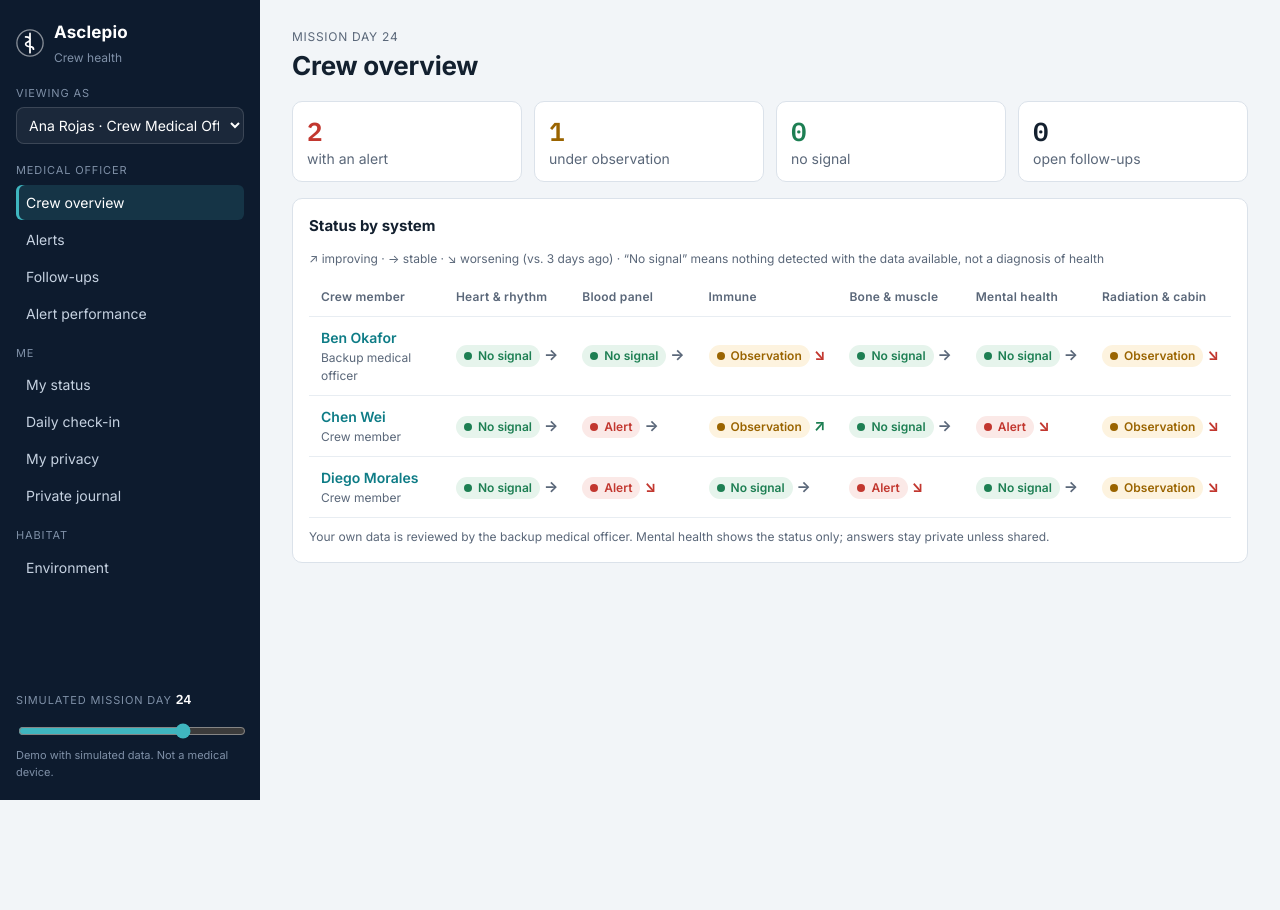
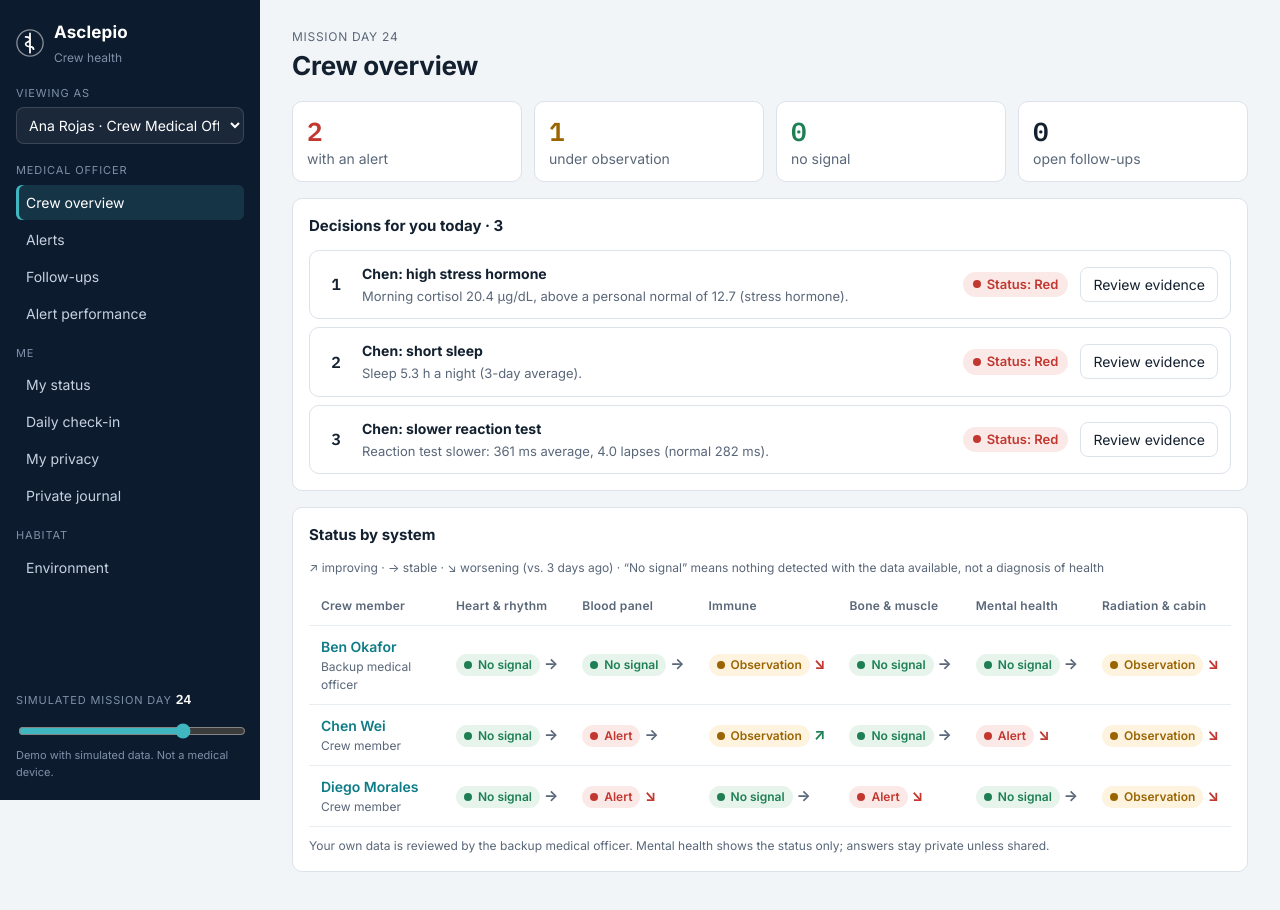
Before and after one commit to KrisAriasH/NasaSpaceChallenge2026, a React (Vite) app: page / in a window 1280 px wide. Shown: the top 910 px of the page. Before the commit the page ends 800 px from the top, so only its background shows below. Built offline with nearby package versions, Linux system fonts and the light colour scheme.

Commit message:
Decision UI

```diff
--- a/src/index.css
+++ b/src/index.css
@@ -119,6 +119,19 @@ select, textarea { background: var(--surface); border: 1px solid var(--border);
 .group-title.urgent { color: var(--red); }
 .acked-group summary { cursor: pointer; color: var(--muted); padding: 6px 0; }
 .acked-group[open] summary { margin-bottom: 8px; }
+.urgent-banner { display: flex; justify-content: space-between; align-items: center; gap: 12px; padding: 12px 14px; background: var(--red-bg); border: 1px solid var(--red); border-radius: 10px; }
+.urgent-banner > div { display: grid; gap: 2px; }
+.urgent-banner strong { color: var(--red); }
+.decision-panel { gap: 12px; }
+.decision-list { list-style: none; margin: 0; padding: 0; display: grid; gap: 8px; }
+.decision-row { display: grid; grid-template-columns: 28px minmax(0, 1fr) auto auto; align-items: center; gap: 12px; padding: 12px; background: var(--surface); border: 1px solid var(--border); border-radius: 10px; }
+.decision-number { font: 700 16px var(--mono); text-align: center; }
+.decision-copy { min-width: 0; display: grid; gap: 3px; }
+.decision-copy h3 { font-size: 14px; }
+.decision-copy p { font-size: 13px; }
+.decision-badge { white-space: nowrap; }
+.pill-observation { color: var(--accent); background: var(--band); }
+.decision-action { white-space: nowrap; }
 .trend { font-weight: 700; font-size: 15px; }
 .trend-up { color: var(--green); } .trend-down { color: var(--red); } .trend-flat { color: var(--muted); }
 .private { display: inline-flex; align-items: center; gap: 5px; font-size: 12px; font-weight: 600; color: var(--muted); border: 1px solid var(--border); border-radius: 999px; padding: 2px 9px; }
@@ -223,4 +236,12 @@ legend { font-weight: 600; margin-bottom: 6px; }
   .main { padding: 20px 16px 40px; }
   .kpis, .stats { grid-template-columns: repeat(2, minmax(0, 1fr)); }
   .systems { grid-template-columns: repeat(2, minmax(0, 1fr)); }
+  .decision-row { grid-template-columns: 24px minmax(0, 1fr) auto; }
+  .decision-badge { grid-column: 2; justify-self: start; }
+  .decision-action { grid-column: 3; grid-row: 1 / span 2; }
 }
+@media (max-width: 520px) {
+  .decision-row { grid-template-columns: 24px minmax(0, 1fr); }
+  .decision-action { grid-column: 2; grid-row: auto; justify-self: start; }
+  .urgent-banner { align-items: flex-start; }
+}
--- a/src/screens/CrewOverview.tsx
+++ b/src/screens/CrewOverview.tsx
@@ -1,17 +1,28 @@
-import { CREW, ROLE_LABEL } from '../data/crew';
-import { SYSTEM_LABEL } from '../engine/guidance';
+import { CREW, memberById, ROLE_LABEL } from '../data/crew';
+import { GUIDANCE, SYSTEM_LABEL } from '../engine/guidance';
 import { isMedicalReviewer } from '../engine/privacy';
 import { SYSTEMS, overallStatus } from '../engine/rules';
 import { useStore } from '../store';
 import { PageHeader, Panel, StatusPill, TrendArrow } from '../components/ui';
 
 export function CrewOverview() {
-  const { viewer, assess, go, day, data } = useStore();
+  const { viewer, assess, go, day, data, can, isAcknowledged } = useStore();
   const members = CREW.filter((m) => isMedicalReviewer(viewer, m));
   const rows = members.map((m) => ({ m, systems: assess(m.id) }));
   const counts = { red: 0, yellow: 0, green: 0 };
   rows.forEach((r) => counts[overallStatus(r.systems)]++);
   const open = data.followUps.filter((f) => f.status === 'pending').length;
+  const findings = rows
+    .flatMap((r) => r.systems.flatMap((s) => s.findings))
+    .filter((f, i, all) => f.system !== 'environment' || all.findIndex((other) => other.id === f.id) === i);
+  const urgent = findings.filter((f) => f.urgent);
+  const decisions = findings
+    .filter((f) => !isAcknowledged(f))
+    .sort((a, b) => {
+      const priority = (f: typeof a) => (f.urgent ? 0 : f.severity === 'red' ? 1 : f.predictive ? 2 : 3);
+      return priority(a) - priority(b);
+    })
+    .slice(0, 3);
 
   return (
     <>
@@ -22,6 +33,59 @@ export function CrewOverview() {
         <div className="kpi kpi-green"><span>{counts.green}</span>no signal</div>
         <div className="kpi"><span>{open}</span>open follow-ups</div>
       </div>
+      {urgent.length > 0 && (
+        <div className="urgent-banner" role="status">
+          <div>
+            <strong>{urgent.length} urgent {urgent.length === 1 ? 'decision' : 'decisions'}</strong>
+            <span>Requires prompt review.</span>
+          </div>
+          <button className="btn-ghost" onClick={() => go('alerts')}>Review urgent</button>
+        </div>
+      )}
+      <Panel title={`Decisions for you today · ${decisions.length}`} className="decision-panel">
+        {decisions.length === 0 ? (
+          <p className="muted">No active decisions today.</p>
+        ) : (
+          <ol className="decision-list">
+            {decisions.map((finding, index) => {
+              const member = memberById(finding.memberId);
+              const subjectName = finding.system === 'environment' ? 'Habitat' : member.name.split(' ')[0];
+              const visible = can(finding.memberId, finding.reveals);
+              const badge = finding.severity === 'red'
+                ? { label: 'Status: Red', className: 'pill-red' }
+                : finding.predictive
+                  ? { label: 'Observation', className: 'pill-observation' }
+                  : { label: 'Alert', className: 'pill-yellow' };
+              const title = visible
+                ? `${subjectName}: ${finding.id === 'mental-conversation' ? 'private conversation' : GUIDANCE[finding.id].title.toLowerCase()}`
+                : `${subjectName}: private signal`;
+              const description = visible
+                ? finding.message
+                : 'A private signal needs a confidential check-in.';
+              const action = finding.system === 'environment'
+                ? { label: 'See environment', run: () => go('environment') }
+                : finding.id === 'mental-conversation'
+                  ? { label: 'Open guidance', run: () => go('member', member.id) }
+                  : { label: 'Review evidence', run: () => go('member', member.id) };
+
+              return (
+                <li className="decision-row" key={`${finding.memberId}-${finding.id}`}>
+                  <span className="decision-number" aria-hidden="true">{index + 1}</span>
+                  <div className="decision-copy">
+                    <h3>{title}</h3>
+                    <p className="muted">{description}</p>
+                  </div>
+                  <span className={`pill decision-badge ${badge.className}`}>
+                    <span className="pill-dot" aria-hidden="true" />
+                    {badge.label}
+                  </span>
+                  <button className="btn-ghost decision-action" onClick={action.run}>{action.label}</button>
+                </li>
+              );
+            })}
+          </ol>
+        )}
+      </Panel>
       <Panel title="Status by system" aside={<span className="muted small">↗ improving · → stable · ↘ worsening (vs. 3 days ago) · “No signal” means nothing detected with the data available, not a diagnosis of health</span>}>
         <div className="table-wrap">
           <table className="matrix">
```
